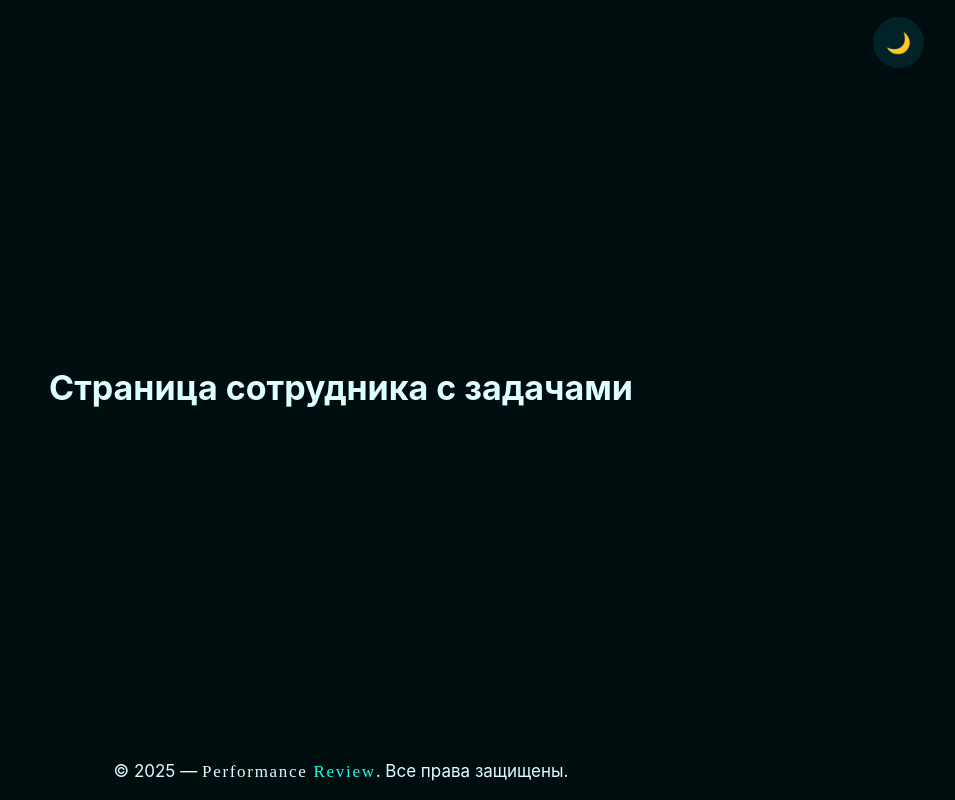
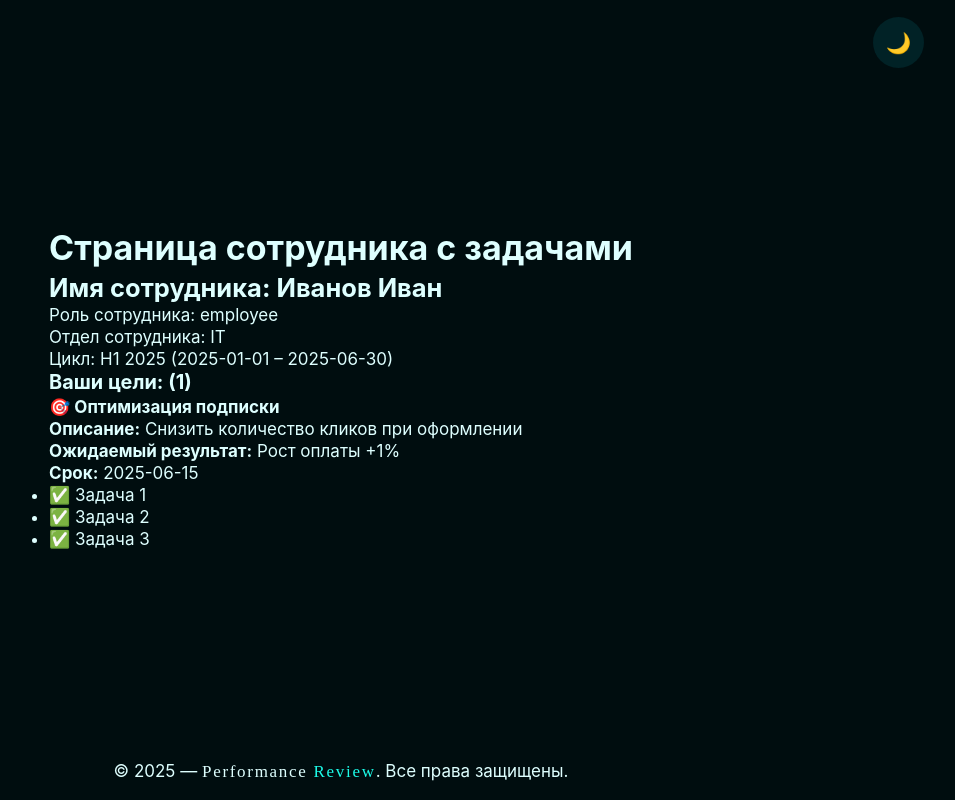
Before and after one commit to AlexburtT/per_rev, a SvelteKit app: page /employee in a window 1280 px wide. Both pictures are taken after a click on the button "☀️". Shown: the whole page, without its empty margins (299-1254 px from the left). Built offline with nearby package versions, Linux system fonts and the light colour scheme.

Commit message:
add mockData in page

```diff
--- a/src/routes/employee/+page.svelte
+++ b/src/routes/employee/+page.svelte
@@ -1,4 +1,5 @@
 <script lang="ts">
+	import type { PageProps } from "./$types";
 	import { fade } from "svelte/transition";
 
 	let visible = $state(false);
@@ -6,8 +7,45 @@
 	setTimeout(() => {
 		visible = true;
 	}, 200);
+
+	let { data }: PageProps = $props();
+
+	console.log(data);
 </script>
 
 {#if visible}
-	<h1 transition:fade>Страница сотрудника с задачами</h1>
+	<div transition:fade>
+		<h1>Страница сотрудника с задачами</h1>
+		<h2>Имя сотрудника: {data.user.fullName}</h2>
+		<p>Роль сотрудника: {data.user.role}</p>
+		<p>Отдел сотрудника: {data.user.department}</p>
+		<p>
+			Цикл: {data.cycle.name} ({data.cycle.startDate} – {data.cycle
+				.endDate})
+		</p>
+
+		{#if data.goals.length === 0}
+			<p>Цели ещё не заданы</p>
+		{:else}
+			<h3>Ваши цели: ({data.goals.length})</h3>
+			{#each data.goals as goal}
+				<div class="goal-card">
+					<h4>🎯 {goal.title}</h4>
+					<p><strong>Описание:</strong> {goal.description}</p>
+					<p>
+						<strong>Ожидаемый результат:</strong>
+						{goal.expectedResult}
+					</p>
+					<p><strong>Срок:</strong> {goal.deadline}</p>
+					{#if goal.tasks.length > 0}
+						<ul>
+							{#each goal.tasks as task}
+								<li>✅ {task}</li>
+							{/each}
+						</ul>
+					{/if}
+				</div>
+			{/each}
+		{/if}
+	</div>
 {/if}
--- /dev/null
+++ b/src/routes/employee/+page.ts
@@ -0,0 +1,9 @@
+import { mockDb } from "$lib/db/mockDb";
+import type { PageLoad } from "./$types";
+
+export const load: PageLoad = () => {
+	const user = mockDb.getUserById("u1")!;
+	const cycle = mockDb.getCurrentCycle();
+	const goals = mockDb.getGoals(user.id);
+	return { user, cycle, goals };
+};
```
